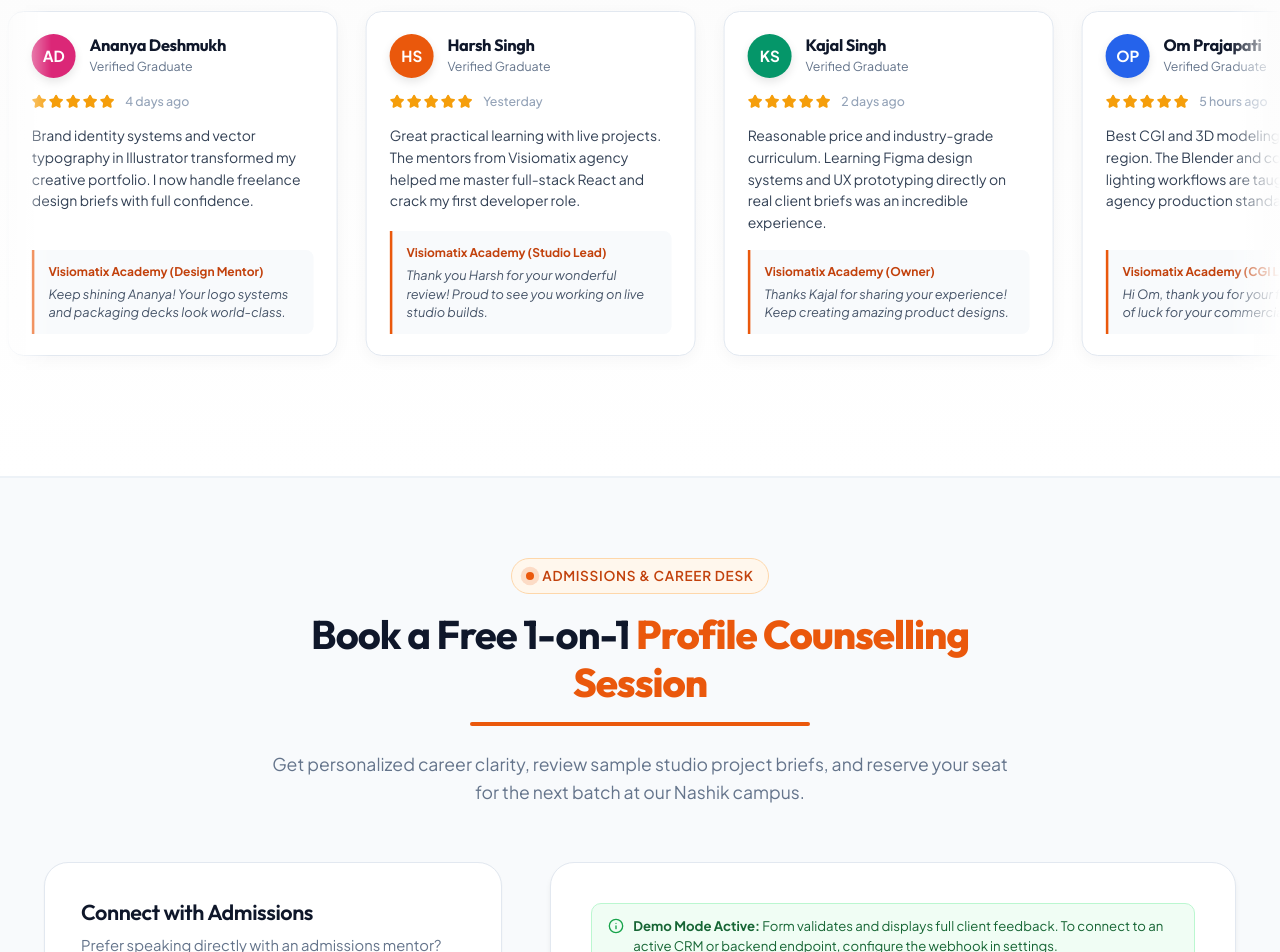
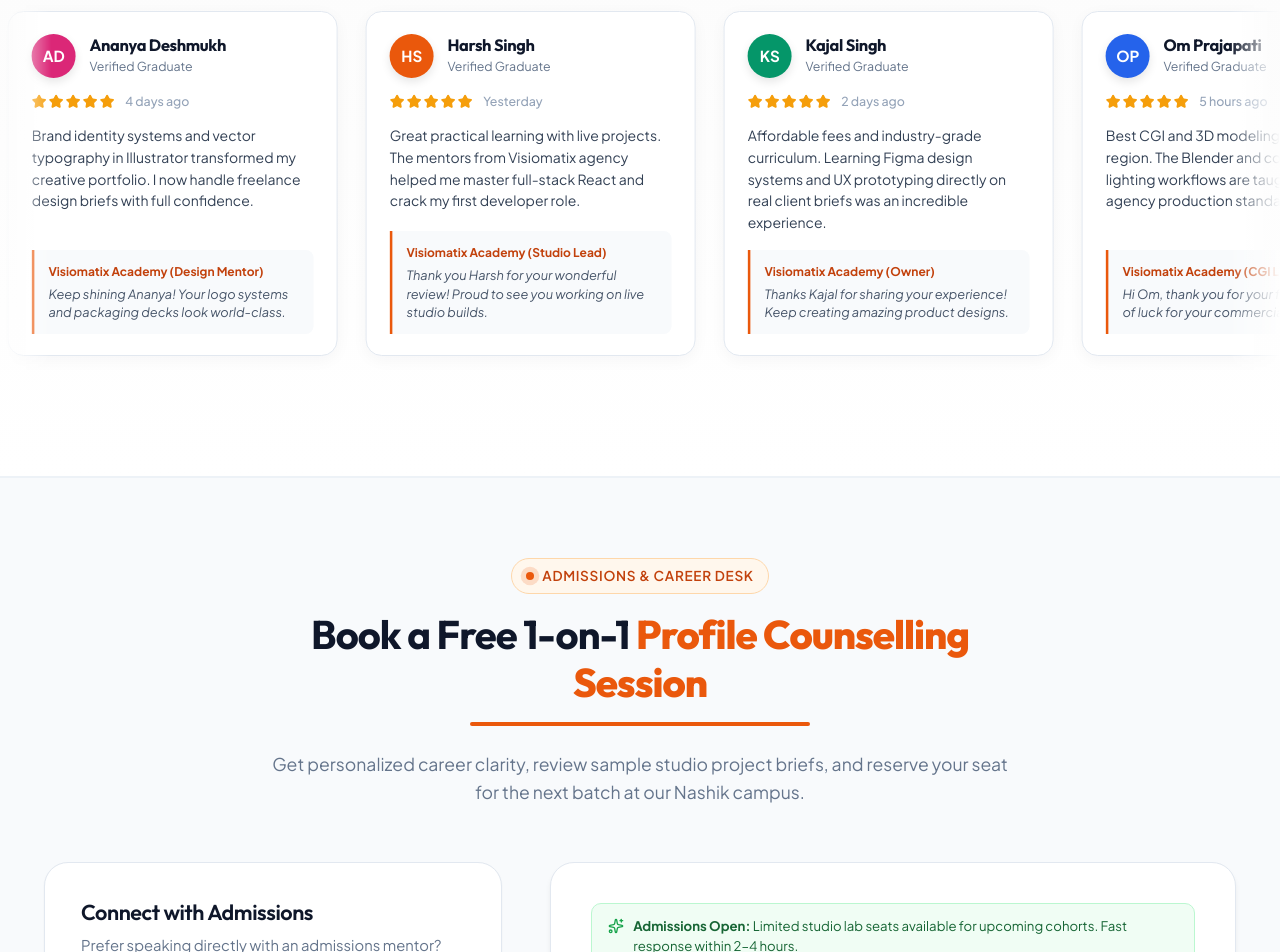
Before and after one commit to Ajay8x/visiomatixacademy, a React (Vite) app: page / in a window 1280 px wide. Shown: the part 7300-8252 px from the top of the page. Built offline with nearby package versions, Linux system fonts and the light colour scheme.

Commit message:
fix text

```diff
--- a/src/App.jsx
+++ b/src/App.jsx
@@ -35,7 +35,7 @@ export default function App() {
 
   // Observe active section on scroll
   useEffect(() => {
-    const sectionIds = ['hero', 'courses', 'services', 'about', 'workflow', 'admissions', 'enquiry', 'faqs'];
+    const sectionIds = ['hero', 'courses', 'services', 'about', 'workflow', 'admissions', 'enquiry', 'faqs', 'contact'];
     const handleScroll = () => {
       const scrollPosition = window.scrollY + 180;
       for (let i = sectionIds.length - 1; i >= 0; i--) {
--- a/src/components/EnquirySection.jsx
+++ b/src/components/EnquirySection.jsx
@@ -169,11 +169,11 @@ export default function EnquirySection({ preselectedCourse }) {
 
           {/* Right Column: Interactive Form */}
           <div className="enquiry-form-card">
-            {/* Demo Notice Banner */}
+            {/* Admissions Status Banner */}
             <div className="demo-notice-bar" role="status">
-              <Info size={16} className="demo-icon" />
+              <Sparkles size={16} className="demo-icon" />
               <span>
-                <strong>Demo Mode Active:</strong> Form validates and displays full client feedback. To connect to an active CRM or backend endpoint, configure the webhook in settings.
+                <strong>Admissions Open:</strong> Limited studio lab seats available for upcoming cohorts. Fast response within 2–4 hours.
               </span>
             </div>
 
@@ -182,9 +182,9 @@ export default function EnquirySection({ preselectedCourse }) {
                 <div className="success-icon-wrap">
                   <CheckCircle2 size={48} className="success-icon" />
                 </div>
-                <h3 className="success-title">Inquiry Submitted Successfully!</h3>
+                <h3 className="success-title">Enquiry Submitted Successfully!</h3>
                 <p className="success-desc">
-                  Thank you, <strong>{submittedData?.fullName}</strong>. Your inquiry for <strong>{currentCourse.title}</strong> has been received in demo mode.
+                  Thank you, <strong>{submittedData?.fullName}</strong>. Your enquiry for <strong>{currentCourse.title}</strong> has been received successfully.
                 </p>
 
                 <div className="success-summary-box">
--- a/src/components/Footer.jsx
+++ b/src/components/Footer.jsx
@@ -17,7 +17,7 @@ export default function Footer({ onNavigate }) {
   };
 
   return (
-    <footer className="site-footer">
+    <footer id="contact" className="site-footer">
       <div className="container footer-container">
         {/* Spacious 4-Column Layout */}
         <div className="footer-grid">
@@ -141,7 +141,7 @@ export default function Footer({ onNavigate }) {
         <div className="footer-bottom">
           <div className="footer-bottom-content">
             <p className="copyright-text">
-              © {currentYear} {COMPANY_DETAILS.name}. All rights reserved. Built with React.
+              © {currentYear} {COMPANY_DETAILS.name}. All rights reserved.
             </p>
             <div className="footer-disclaimer">
               <span>Notice: Verified official details for Visiomatix Media Pvt. Ltd. Nashik, Maharashtra.</span>
--- a/src/components/TestimonialsSection.jsx
+++ b/src/components/TestimonialsSection.jsx
@@ -22,7 +22,7 @@ const REVIEWS = [
     avatarBg: '#059669',
     rating: 5,
     timeAgo: '2 days ago',
-    text: 'Reasonable price and industry-grade curriculum. Learning Figma design systems and UX prototyping directly on real client briefs was an incredible experience.',
+    text: 'Affordable fees and industry-grade curriculum. Learning Figma design systems and UX prototyping directly on real client briefs was an incredible experience.',
     ownerReply: {
       author: 'Visiomatix Academy (Owner)',
       message: 'Thanks Kajal for sharing your experience! Keep creating amazing product designs.'
```
